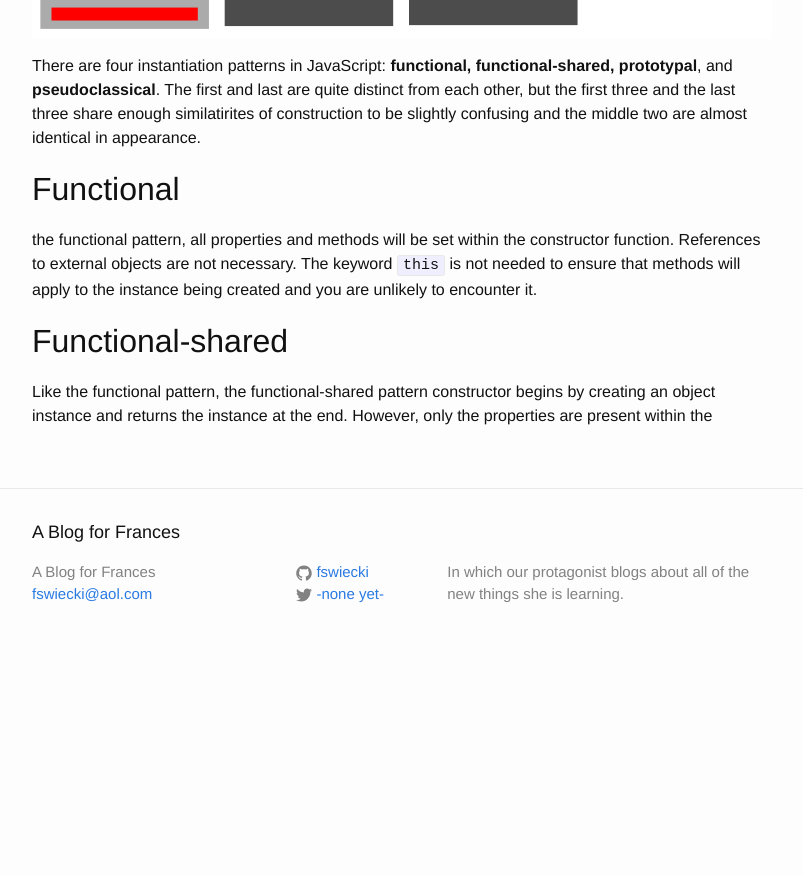
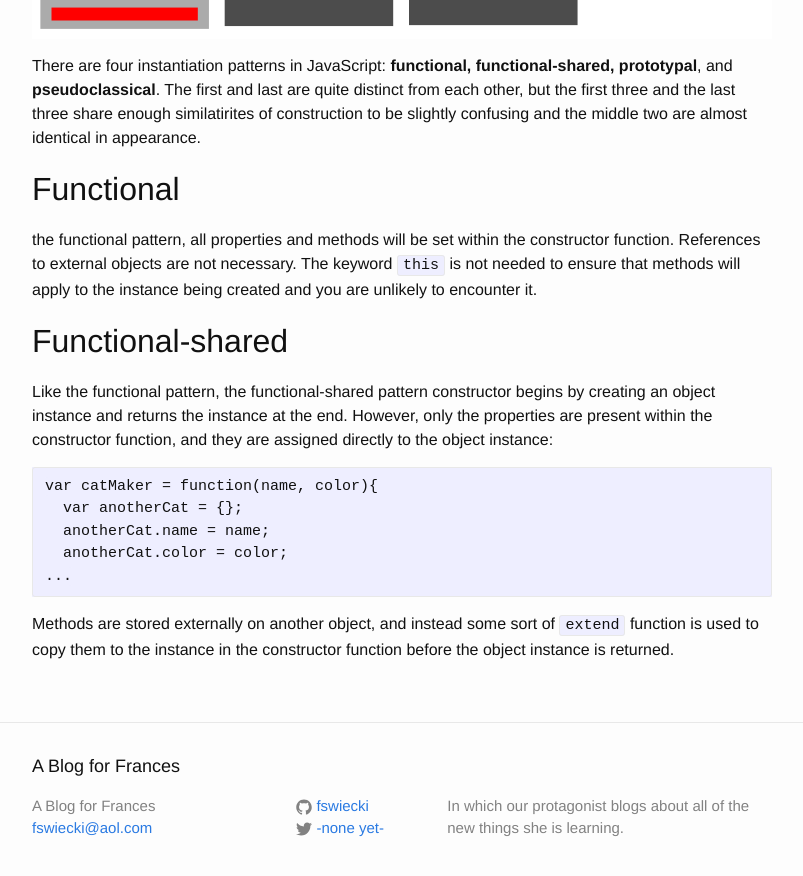
Before and after one commit to fswiecki/fswiecki.github.io, a Jekyll site: the page built from _posts/2016-03-04-instantiation-patterns.md, in a window 1280 px wide and 900 px high, scrolled down 610 px. Shown: the top 876 px of the window, without its empty margins (238-1041 px from the left). Built offline with Jekyll 4.4.1, drawn with Linux system fonts in a browser that asks for light colours; before the commit the page ends 1276 px from its top, so only the background shows below that.

Commit message:
Saved 2016-03-04-instantiation-patterns.md with Dillinger.io

````diff
--- a/_posts/2016-03-04-instantiation-patterns.md
+++ b/_posts/2016-03-04-instantiation-patterns.md
@@ -15,4 +15,12 @@ There are four instantiation patterns in JavaScript: __functional, functional-sh
 the functional pattern, all properties and methods will be set within the constructor function. References to external objects are not necessary.  The keyword `this` is not needed to ensure that methods will apply to the instance being created and you are unlikely to encounter it.
 
 ## Functional-shared
-Like the functional pattern, the functional-shared pattern constructor begins by creating an object instance and returns the instance at the end. However, only the properties are present within the
+Like the functional pattern, the functional-shared pattern constructor begins by creating an object instance and returns the instance at the end. However, only the properties are present within the constructor function, and they are assigned directly to the object instance:
+```
+var catMaker = function(name, color){
+  var anotherCat = {};
+  anotherCat.name = name;
+  anotherCat.color = color;
+...
+  ```
+  Methods are stored externally on another object, and instead some sort of `extend` function is used to copy them to the instance in the constructor function before the object instance is returned.
````
